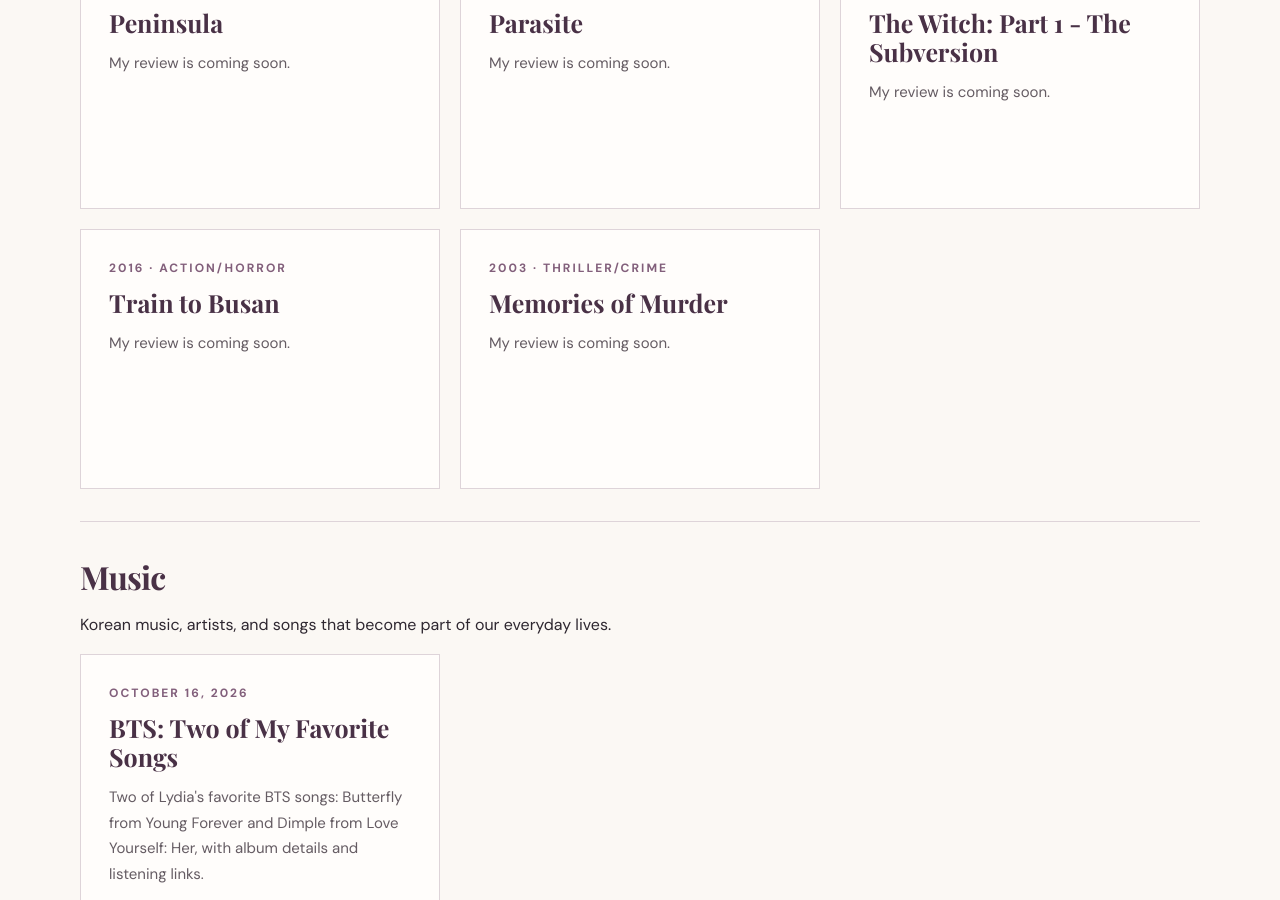
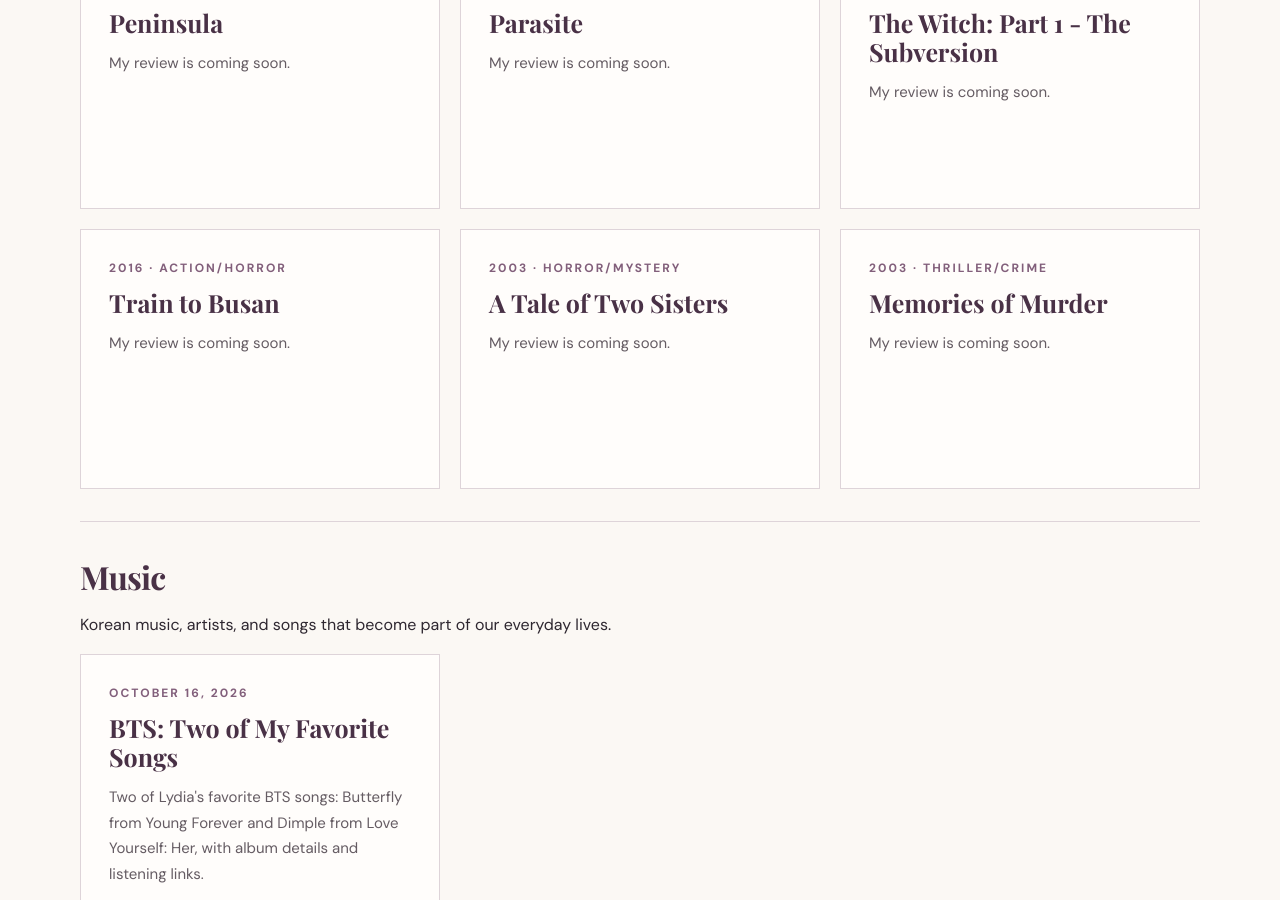
Before and after one commit to lydiarim22-coder/mindoflydia, a Jekyll site: the page built from korean-culture.html, in a window 1280 px wide and 900 px high, scrolled down 6124 px. Built offline with Jekyll 4.4.1, drawn with Linux system fonts in a browser that asks for light colours; some web fonts are replaced.

Commit message:
Add A Tale of Two Sisters to Korean Culture movies

```diff
--- a/_data/korean_culture_items.yml
+++ b/_data/korean_culture_items.yml
@@ -279,3 +279,9 @@
   genre: Action/Horror
   topic: movies
   note: "My review is coming soon."
+
+- title: "A Tale of Two Sisters"
+  year: 2003
+  genre: Horror/Mystery
+  topic: movies
+  note: "My review is coming soon."
```
